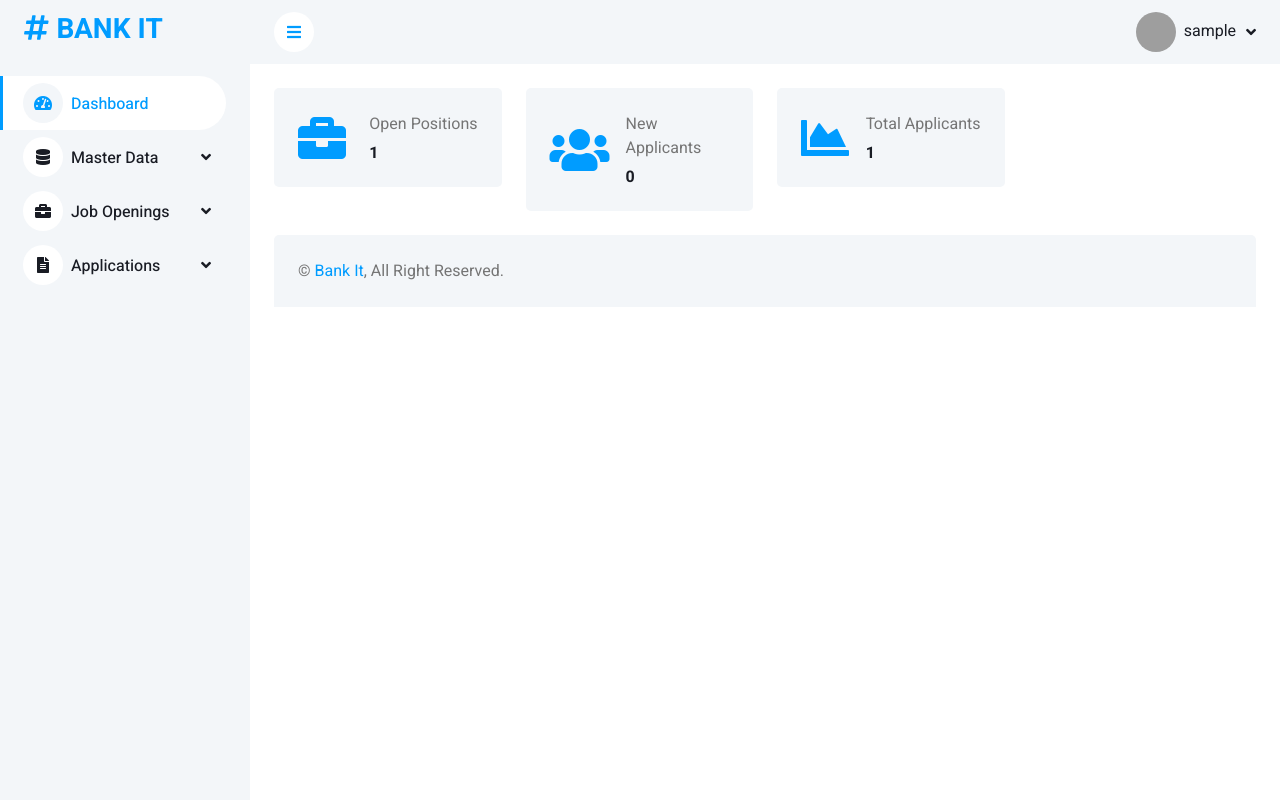
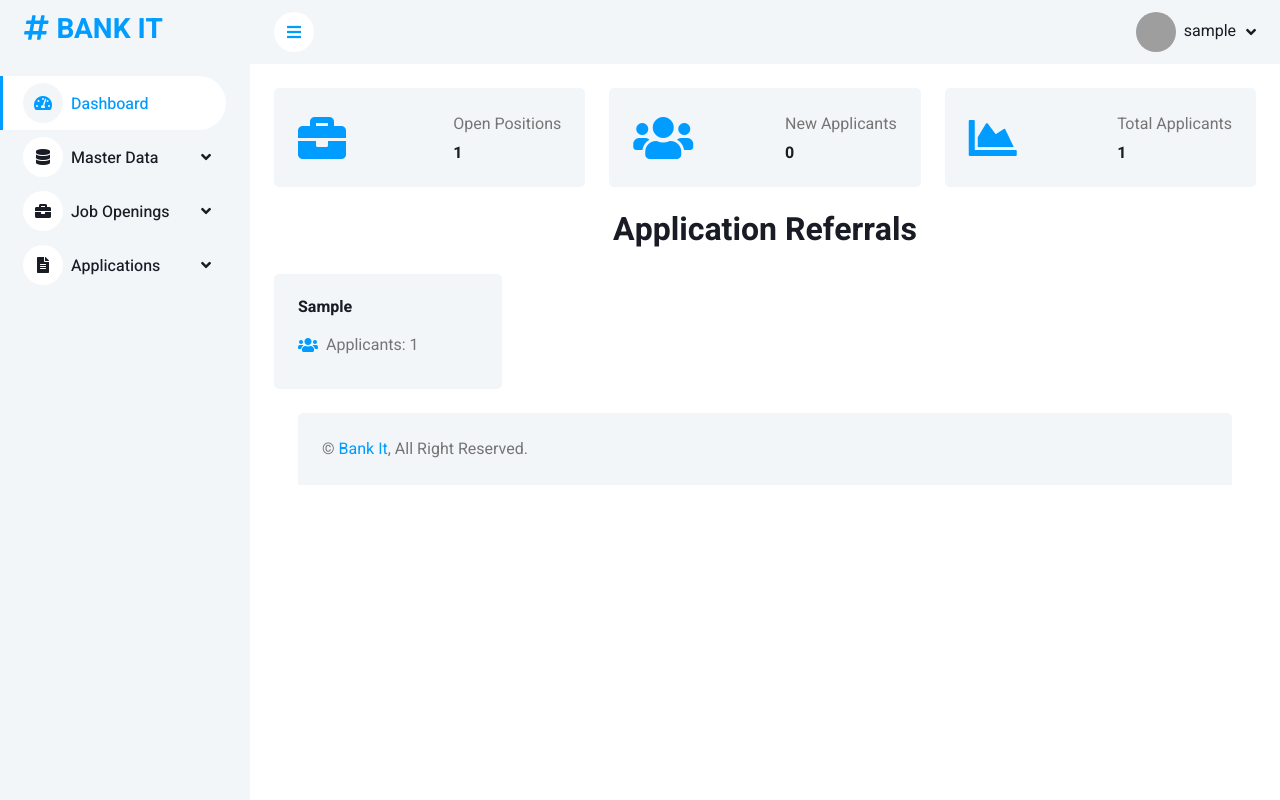
Before and after one commit to d3uceY/job-recruitment-app, a PHP site: page / in a window 1280 px wide. Run offline with PHP 8.4, Linux system fonts and the light colour scheme; the visitor is signed in with stand-in values (Sample User, id 1); tables that the repository leaves empty or names only in its code hold one stand-in row (values such as "Sample post"); some libraries are stand-ins or nearby versions; grey boxes are pictures that could not be loaded.

Commit message:
@update/added referral stat feature in dashboard

```diff
--- a/index.php
+++ b/index.php
@@ -18,12 +18,12 @@
 <body>
     <div class="container-xxl position-relative bg-white d-flex p-0">
         <!-- Spinner Start -->
-        <div id="spinner"
+        <!-- <div id="spinner"
             class="show bg-white position-fixed translate-middle w-100 vh-100 top-50 start-50 d-flex align-items-center justify-content-center">
             <div class="spinner-border text-primary" style="width: 3rem; height: 3rem;" role="status">
                 <span class="sr-only">Loading...</span>
             </div>
-        </div>
+        </div> -->
         <!-- Spinner End -->
 
         <!-- Sidebar Start -->
@@ -38,8 +38,8 @@
 
             <!-- Sale & Revenue Start -->
             <div class="container-fluid pt-4 px-4">
-                <div class="row g-4">
-                    <div class="col-sm-6 col-xl-3">
+                <div class="row g-4 mb-4">
+                    <div class="col-sm-6 col-xl-4">
                         <div class="bg-light rounded d-flex align-items-center justify-content-between p-4">
                             <i class="fa fa-briefcase fa-3x text-primary"></i>
                             <div class="ms-3">
@@ -61,7 +61,7 @@
                             </div>
                         </div>
                     </div>
-                    <div class="col-sm-6 col-xl-3">
+                    <div class="col-sm-6 col-xl-4">
                         <div class="bg-light rounded d-flex align-items-center justify-content-between p-4">
                             <i class="fa fa-users fa-3x text-primary"></i>
                             <div class="ms-3">
@@ -82,7 +82,7 @@
                             </div>
                         </div>
                     </div>
-                    <div class="col-sm-6 col-xl-3">
+                    <div class="col-sm-6 col-xl-4">
                         <div class="bg-light rounded d-flex align-items-center justify-content-between p-4">
                             <i class="fa fa-chart-area fa-3x text-primary"></i>
                             <div class="ms-3">
@@ -105,8 +105,61 @@
                         </div>
                     </div>
                 </div>
+                <!-- Referral count -->
+                <h2 class="mb-4 text-center">Application Referrals</h2>
+                <div class="row g-4">
+
+
+
+                    <?php
+                    //this query will count the number of applicants for each referral
+                    //by selecting the referral id, referral, and the count of the number of applicants
+                    $query = "SELECT
+                referrals.id,
+                referrals.referral,
+                COUNT(job_applications.id) AS applicant_count
+              FROM
+                referrals
+              LEFT JOIN
+                job_applications
+              ON
+                referrals.id = job_applications.referral_id
+              GROUP BY
+                referrals.id, referrals.referral
+              ORDER BY
+                applicant_count DESC";
+
+                    $result = mysqli_query($conn, $query);
+                    if ($result && mysqli_num_rows($result) > 0) {
+                        while ($row = mysqli_fetch_assoc($result)) {
+                            // Extract values from the row
+                            $referral = htmlspecialchars($row['referral']);
+                            $applicant_count = $row['applicant_count'];
+                            ?>
+
+                            <div class="col-sm-3 col-sm-3">
+                                <div class="bg-light rounded h-100 p-4">
+                                    <div class="d-flex align-items-center justify-content-between mb-2">
+                                        <h6 class="mb-0"><?php echo $referral; ?></h6>
+                                        <!-- <a href="" class="text-primary"><i class="fa fa-eye"></i></a> -->
                                     </div>
-            <!-- Sale & Revenue End -->
+                                    <div class="d-flex align-items-center py-2">
+                                        <div class="d-flex align-items-center w-100">
+                                            <i class="fa fa-users me-2 text-primary"></i>
+                                            <span>Applicants: <?php echo $applicant_count; ?></span>
+                                        </div>
+                                    </div>
+                                </div>
+                            </div>
+
+                            <?php
+                        }
+                    } else {
+                        echo "<p class='text-center'>No referrals found.</p>";
+                    }
+                    ?>
+
+                </div>
 
                 <!-- Footer Start -->
                 <?php include 'layout/footer.php'; ?>
--- a/industry.php
+++ b/industry.php
@@ -78,7 +78,8 @@ include 'includes/protect.inc.php';
                         <div class="bg-light rounded h-100 p-4">
                             <h6 class="mb-4">Industry Categories</h6>
                             <div class="table-responsive">
-                                <table id="myTable" class="table text-start align-middle table-bordered table-hover mb-0">
+                                <table id="myTable"
+                                    class="table text-start align-middle table-bordered table-hover mb-0">
                                     <thead>
                                         <tr class="text-dark">
                                             <th scope="col">Industry Category</th>
```
Also changed, not shown: 2 other files. Lines whose indentation alone changed are shown as unchanged.
